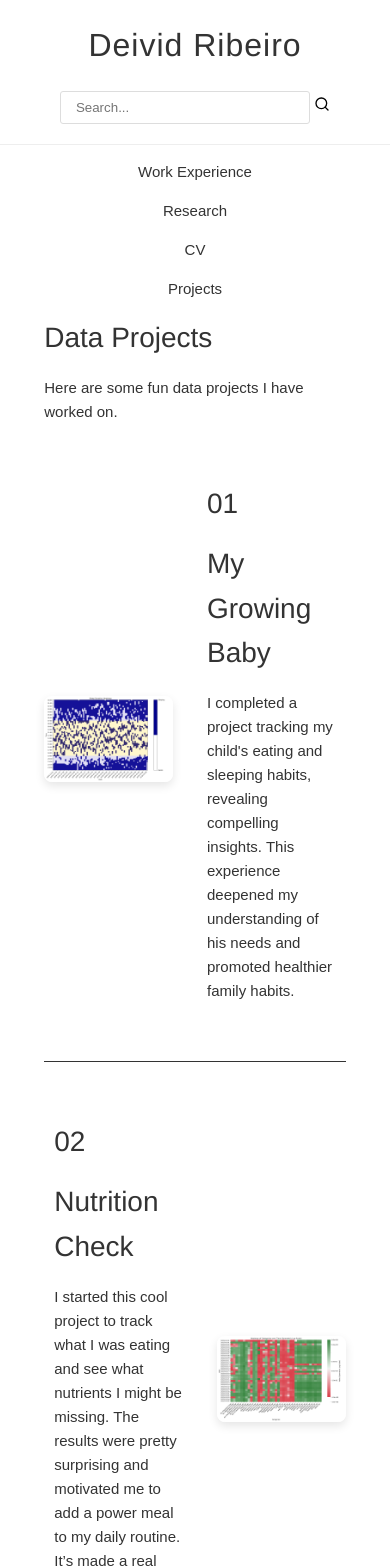
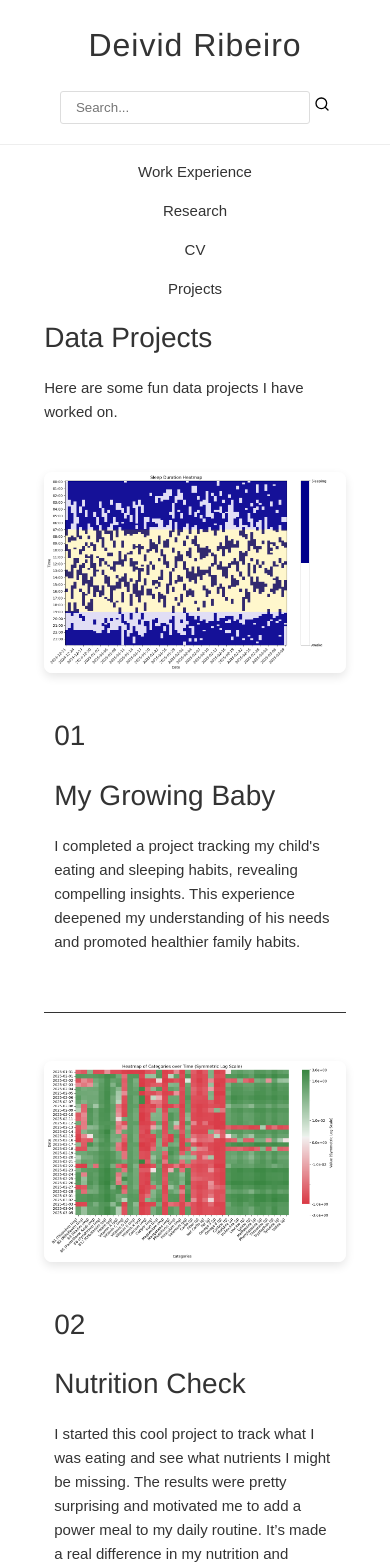
Before and after one commit to deividribeiro/deividribeiro.github.io, a Jekyll site: the page built from projects.html, in a window 390 px wide. Shown: the top 1568 px of the page. Built offline with Jekyll 4.4.1, drawn with Linux system fonts in a browser that asks for light colours.

Commit message:
Fix the mobile version of projects so that left/right aligns become column

```diff
--- a/assets/css/style.css
+++ b/assets/css/style.css
@@ -356,11 +356,11 @@ nav {
 }
 
 /* Explicitly set the direction based on class */
-.left-aligned .project-content {
+.left-aligned {
   flex-direction: row;
 }
 
-.right-aligned .project-content {
+.right-aligned {
   flex-direction: row-reverse;
 }
 
@@ -581,8 +581,16 @@ footer {
     gap: 1.5rem;
   }
 
+  .left-aligned, .right-aligned {
+    flex-direction: column;
+  }
+
   .project-image {
     max-width: 100%;
+  }
+
+  .project-text {
+    width: 100%; /* Make text take full width */
   }
 
   /* CV page responsive */
--- a/projects.html
+++ b/projects.html
@@ -9,7 +9,7 @@ title: Projects
     {% for project in site.data.projects %}
     <div class="project-block">
         {% assign is_even = forloop.index0 | modulo: 2 %}
-    <div class="project-content" style="flex-direction: {% if is_even == 0 %}row{% else %}row-reverse{% endif %};">
+        <div class="project-content {% if is_even == 0 %}left-aligned{% else %}right-aligned{% endif %}">
             <div class="project-image">
                 <a href="{{ project.githubLink }}" target="_blank" rel="noopener noreferrer">
                     <img src="{{ project.image }}" alt="{{ project.title }} visualization">
```
Lines whose indentation alone changed are shown as unchanged.
